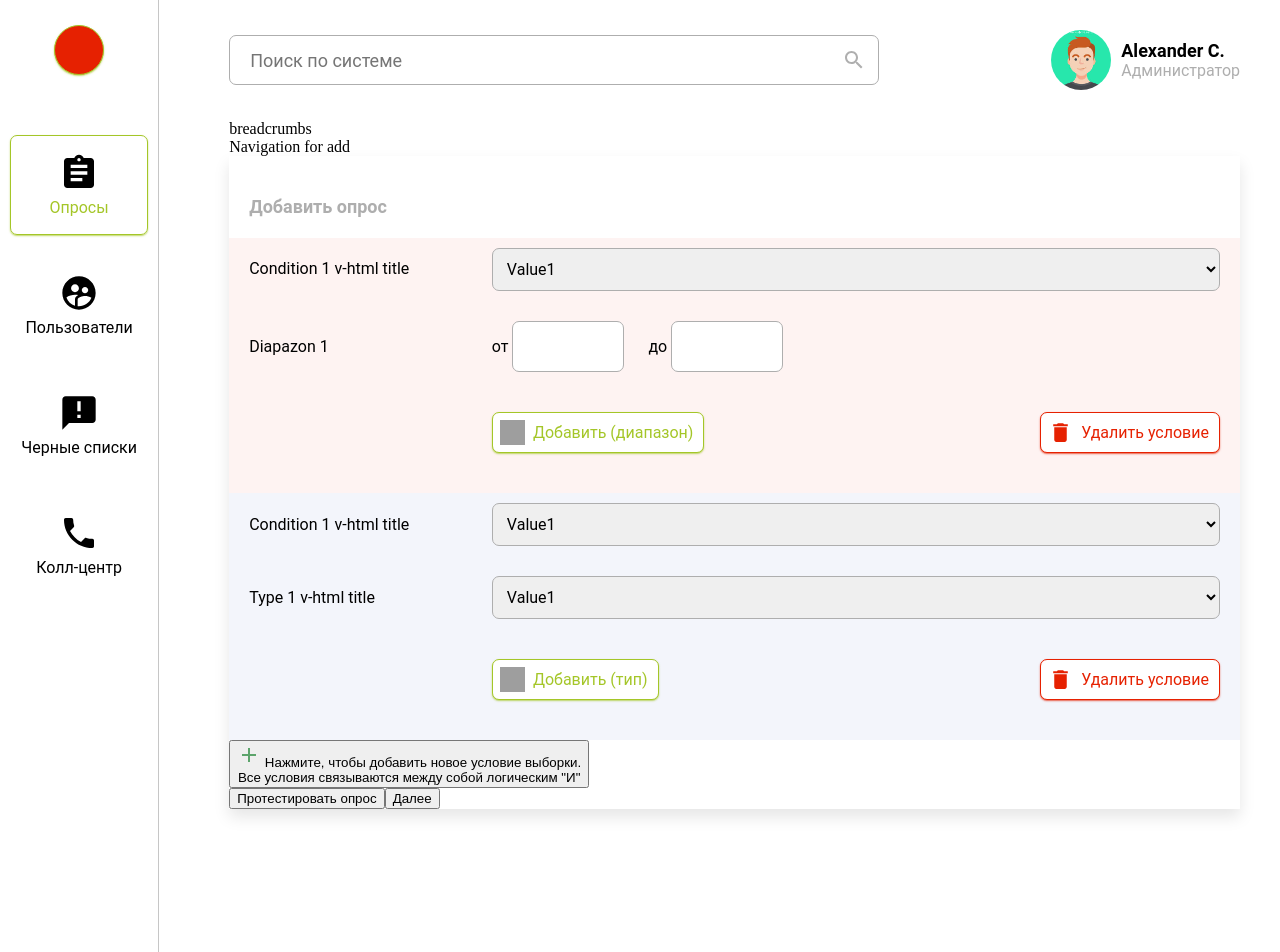
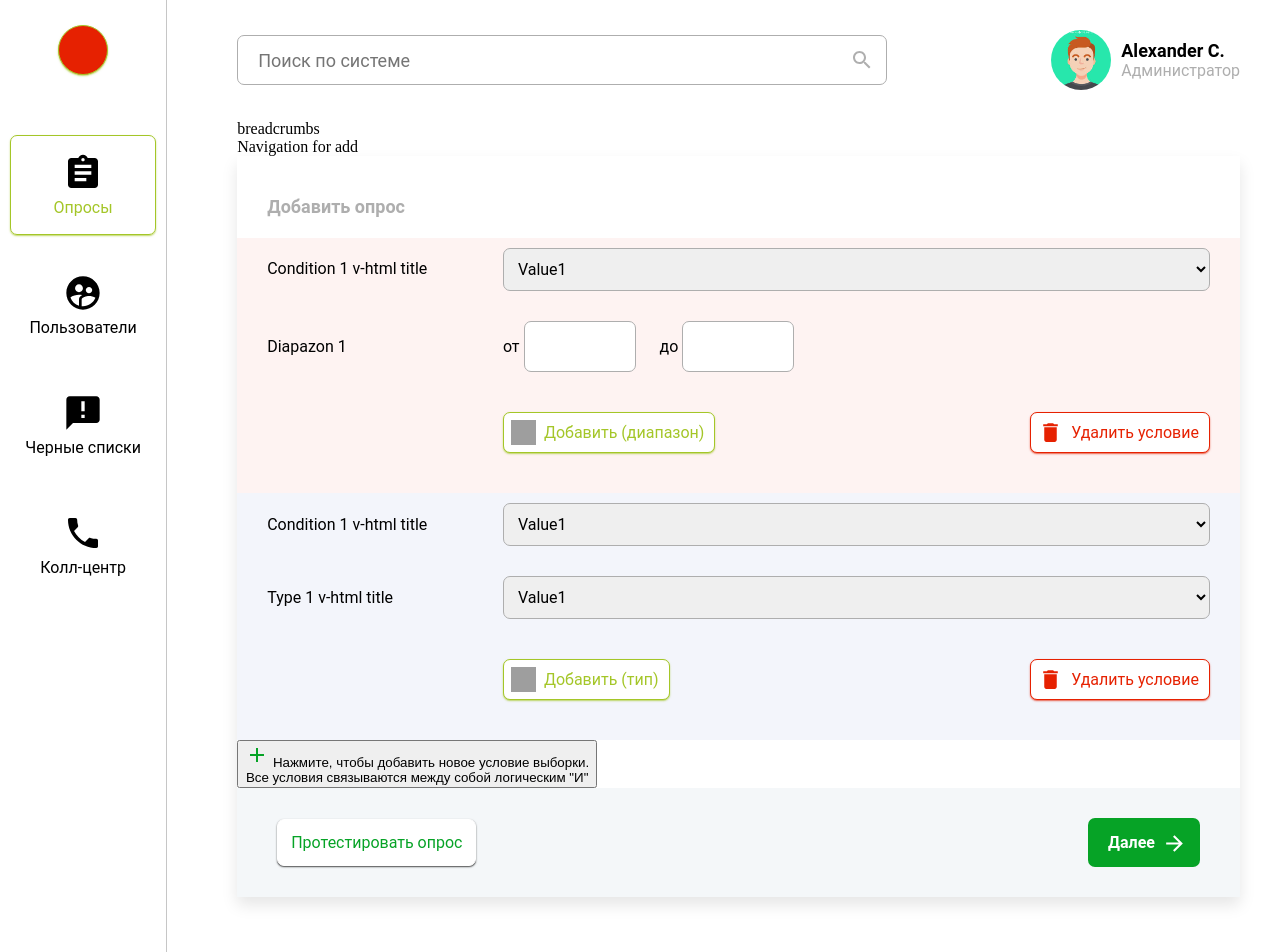
Before and after one commit to taysumova/survey-crm, a Nuxt app: page /surveys/add in a window 1280 px wide. Shown: the top 952 px of the page. Built offline with nearby package versions, Linux system fonts and the light colour scheme; grey boxes are pictures that could not be loaded.

Commit message:
bottom with buttons

```diff
--- a/assets/styles/_mixins.scss
+++ b/assets/styles/_mixins.scss
@@ -28,10 +28,10 @@
   }
 }
 
-@mixin button($color: $black, $borderColor: $color) {
+@mixin button($color: $black, $borderColor: $color, $boxShadow: $borderColor) {
   @include font(16);
   @include borderFocus($borderColor);
-  @include boxShadow($borderColor);
+  @include boxShadow($boxShadow);
   background: $white;
   color: $color;
   padding: 10px;
@@ -55,3 +55,19 @@
     left: 7px;
   }
 }
+
+@mixin buttonFull($bgColor: $green, $color: $white) {
+  @include font(16);
+  background-color: $bgColor;
+  border: none;
+  border-radius: 7px;
+  color: $color;
+  padding: 10px;
+  position: relative;
+  transition: all 0.3s ease-in;
+  cursor: pointer;
+  &:hover,
+  &:target {
+    opacity: 0.8;
+  }
+}
--- a/assets/styles/_vars.scss
+++ b/assets/styles/_vars.scss
@@ -7,7 +7,7 @@ $gray: #AEAEAE;
 $black: #000000;
 $white: #ffffff;
 $red: #E62101;
-$green: #5CA46B;
+$green: #06A326;
 $brightGreen: #A4C628;
 $brown: #B58C2E;
 $blue: #2248A6;
--- a/components/Sidebar.vue
+++ b/components/Sidebar.vue
@@ -33,7 +33,7 @@ export default {
   border-bottom: 0.5px solid rgba($gray, 0.7);
   display: flex;
   flex-direction: column;
-  width: 170px;
+  width: 180px;
   padding-top: 25px;
   margin-right: 30px;
   .nuxt-link-exact-active {
--- a/components/forms/RangePart.vue
+++ b/components/forms/RangePart.vue
@@ -46,7 +46,7 @@ export default {
 <style lang="scss">
 .range-part {
   background: rgba($red, 0.05);
-  padding: 10px 20px 40px;
+  padding: 10px 30px 40px;
   width: 100%;
   &__item {
     @include font(16);
--- a/components/forms/RespondentsForm.vue
+++ b/components/forms/RespondentsForm.vue
@@ -16,7 +16,7 @@
         </span>
       </button>
     </div>
-    <div class="respondents__footer">
+    <div class="respondents-form__footer">
       <button class="test">
         Протестировать опрос
       </button>
@@ -42,7 +42,36 @@ export default {
   &__title {
     @include font(18, 600);
     color: $gray;
-    padding: 40px 20px 20px;
+    padding: 40px 30px 20px;
+  }
+  &__add {
+  }
+  &__footer {
+    background: #F4F7F9;
+    padding: 30px 40px;
+    display: flex;
+    justify-content: space-between;
+    align-items: center;
+    .test {
+      @include button($green, $white, $black);
+      padding: 13px;
+    }
+    .next {
+      @include buttonFull();
+      font-weight: 600;
+      padding: 15px 45px 15px 20px;
+      position: relative;
+      &:after {
+        background: url("../../assets/icons/arrow-forward.svg") no-repeat;
+        background-size: cover;
+        content: "";
+        position: absolute;
+        width: 25px;
+        height: 25px;
+        top: 13px;
+        right: 13px;
+      }
+    }
   }
 }
 </style>
--- a/components/forms/SelectPart.vue
+++ b/components/forms/SelectPart.vue
@@ -46,7 +46,7 @@ export default {
 <style lang="scss">
 .select-part {
   background: rgba($blue, 0.05);
-  padding: 10px 20px 40px;
+  padding: 10px 30px 40px;
   width: 100%;
   &__item {
     @include font(16);
```
Also changed, not shown: assets/icons/add-dark.svg, assets/icons/arrow-forward.svg.
